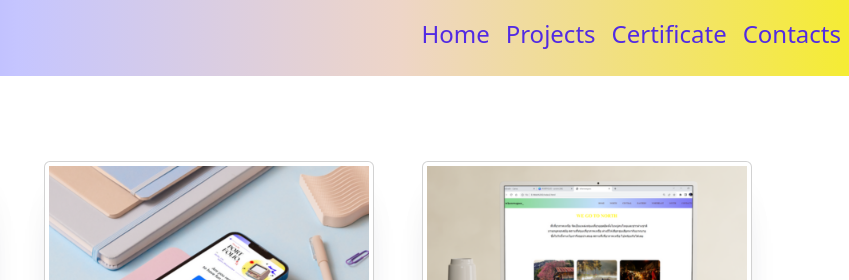
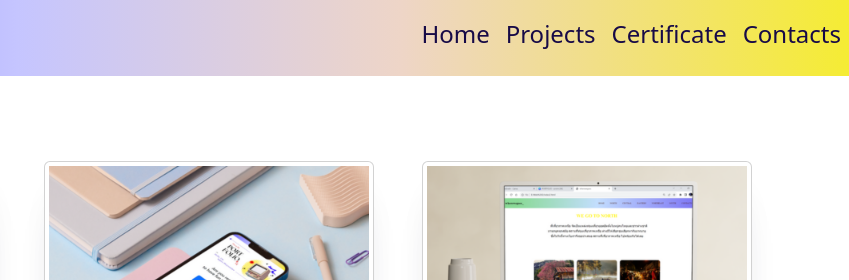
Before and after one commit to Fourfeb1st/fourfeb_, a plain HTML site: page projects.html in a window 1280 px wide. Shown: the top 280 px of the page, 431-1280 px from the left. Drawn offline with Linux system fonts and the light colour scheme.

Commit message:
Update styles.css

```diff
--- a/styles.css
+++ b/styles.css
@@ -25,7 +25,7 @@ nav{
 
 .collapse a{
     display: block;
-    color: #522ae3;
+    color: #170a47;
 
 }
 
```
